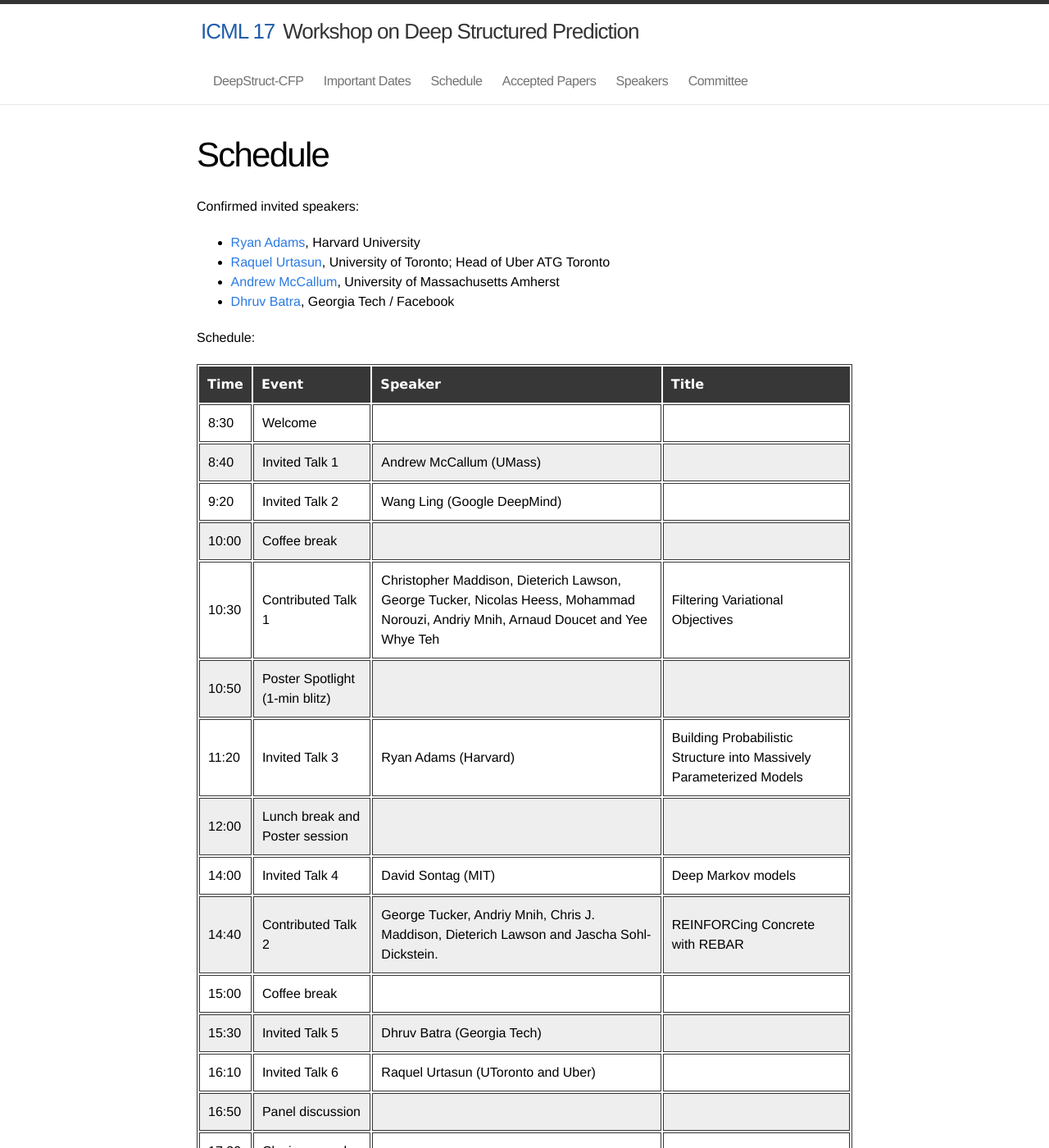
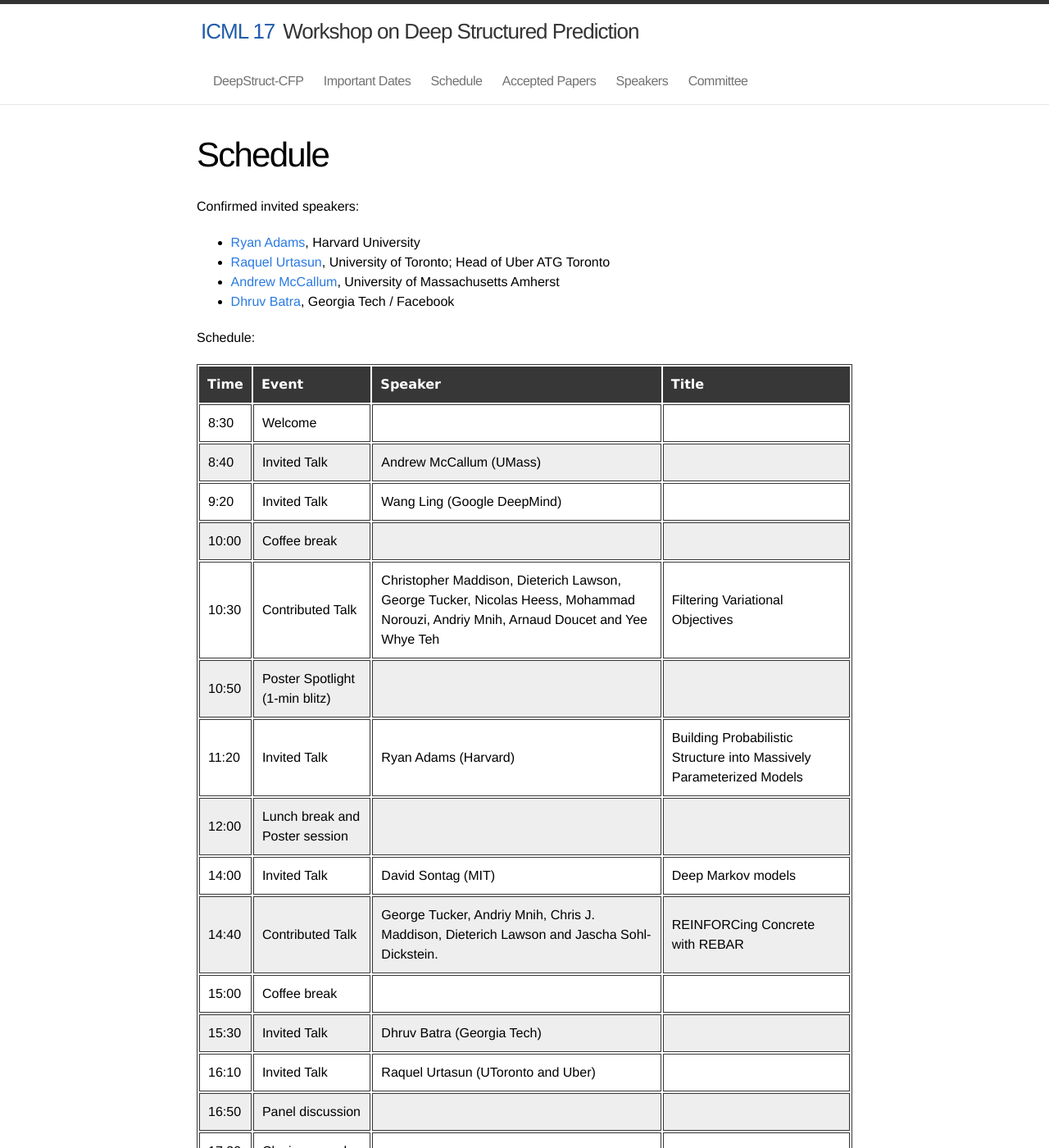
Before and after one commit to deepstruct/deepstruct.github.io, a Jekyll site: the page built from ICML17/3_schedule.md, in a window 1280 px wide and 1400 px high. Shown: the whole window at 82% size. Built offline with Jekyll 4.4.1, drawn with Linux system fonts in a browser that asks for light colours.

Commit message:
Update 3_schedule.md

```diff
--- a/ICML17/3_schedule.md
+++ b/ICML17/3_schedule.md
@@ -16,17 +16,17 @@
 | Time          |  Event        |  Speaker | Title |
 | ------------- | ------------- | -------------  |  -------------  |
 |  8:30   |  Welcome  |
-|  8:40 | Invited Talk 1  | Andrew McCallum (UMass) |
-|  9:20  |  Invited Talk 2  |  Wang Ling (Google DeepMind)  |
+|  8:40 | Invited Talk  | Andrew McCallum (UMass) |
+|  9:20  |  Invited Talk  |  Wang Ling (Google DeepMind)  |
 |  10:00  |  Coffee break   |
-|  10:30  |  Contributed Talk 1   | Christopher Maddison, Dieterich Lawson, George Tucker, Nicolas Heess, Mohammad Norouzi, Andriy Mnih, Arnaud Doucet and Yee Whye Teh | Filtering Variational Objectives |
+|  10:30  |  Contributed Talk   | Christopher Maddison, Dieterich Lawson, George Tucker, Nicolas Heess, Mohammad Norouzi, Andriy Mnih, Arnaud Doucet and Yee Whye Teh | Filtering Variational Objectives |
 |  10:50  |  Poster Spotlight (1-min blitz) |    |
-|  11:20  |  Invited Talk 3  |  Ryan Adams (Harvard)  | Building Probabilistic Structure into Massively Parameterized Models |
+|  11:20  |  Invited Talk  |  Ryan Adams (Harvard)  | Building Probabilistic Structure into Massively Parameterized Models |
 |  12:00 |  Lunch break and Poster session  |  |
-|  14:00   |  Invited Talk 4  |  David Sontag (MIT)  |  Deep Markov models |
-|  14:40  |   Contributed Talk 2  |  George Tucker, Andriy Mnih, Chris J. Maddison, Dieterich Lawson and Jascha Sohl-Dickstein. | REINFORCing Concrete with REBAR |
+|  14:00   |  Invited Talk  |  David Sontag (MIT)  |  Deep Markov models |
+|  14:40  |   Contributed Talk   |  George Tucker, Andriy Mnih, Chris J. Maddison, Dieterich Lawson and Jascha Sohl-Dickstein. | REINFORCing Concrete with REBAR |
 |  15:00   |  Coffee break  |  |
-|  15:30   |  Invited Talk 5  |  Dhruv Batra (Georgia Tech) |
-|  16:10  |  Invited Talk 6  |  Raquel Urtasun (UToronto and Uber) |
+|  15:30   |  Invited Talk  |  Dhruv Batra (Georgia Tech) |
+|  16:10  |  Invited Talk  |  Raquel Urtasun (UToronto and Uber) |
 |  16:50   | Panel discussion  |
 |  17:30   |  Closing remarks  |    |
```
